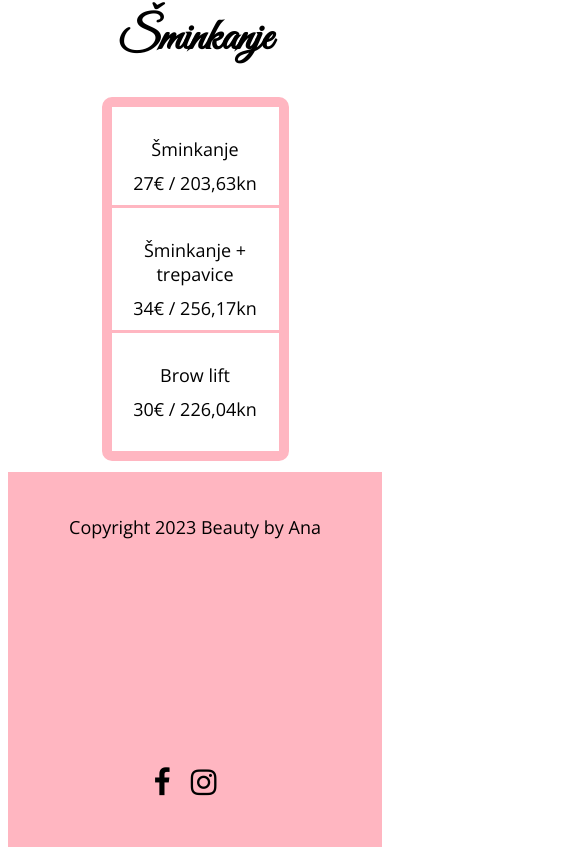
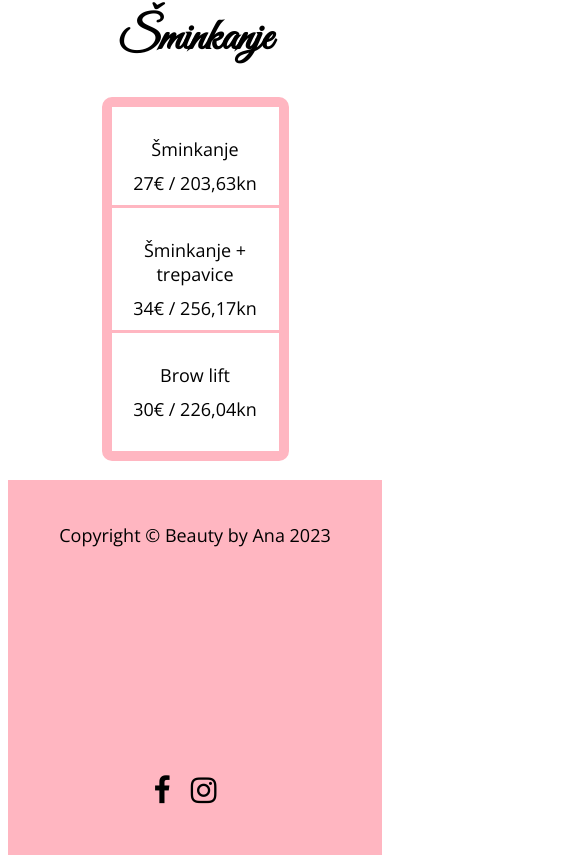
Before and after one commit to mateorumac/PI-Projekt, a Vue app: page /cjenik in a window 390 px wide. Shown: the part 6000-6863 px from the top of the page, 585 px wide, since content can reach past the window. Built offline with nearby package versions, Linux system fonts and the light colour scheme.

Commit message:
about edited / responsive editing

```diff
--- a/src/App.vue
+++ b/src/App.vue
@@ -27,8 +27,8 @@
   </nav>
   <router-view/>
   <footer>
-    <p style="font-size:18px"> Copyright 2023 Beauty by Ana </p>
-    <p style="padding-left:950px;
+    <p style="font-size:18px"> Copyright © Beauty by Ana 2023 </p>
+    <p style="padding-left:925px;
               font-size:18px"> Za novosti i informacije zapratite nas putem društvenih mreža </p>
     <div class="social-media">
         <a href="https://www.facebook.com/anaminyme.manev" target="_blank">
@@ -38,7 +38,6 @@
           <i class="fa fa-instagram"></i>
         </a>
       </div>
-
   </footer>
 </template>
 
@@ -124,7 +123,7 @@ footer {
   font-size: 30px;
 }
 
-@media (max-width: 768px) {
+@media (max-width: 767px) {
   .nav-links {
     display: none;
   }
@@ -136,8 +135,9 @@ footer {
   footer {
     flex-direction: column;
     text-align: center;
+    overflow: hidden;
+    font-size: 5px;
   }
-
   .social-media {
     margin-bottom: 20px;
   }
--- a/src/views/Cjenik.vue
+++ b/src/views/Cjenik.vue
@@ -66,7 +66,7 @@
     </ul>
   </div>
 
-  <div class="container3">
+  <div class="container31">
     <h1> Šminkanje </h1>
     <ul class="pricelist">
       <li v-for="(item, index) in items7" :key="item.name" :class="{ 'item': true, 'no-bottom-border': index === items7.length - 1 }">
@@ -88,6 +88,15 @@ h1{
 .container3 {
   padding-top: 3%;
   padding-bottom: 3%;
+  width: 50%;
+  margin: 0 auto;
+  text-align: center;
+
+}
+
+.container31 {
+  padding-top: 3%;
+  padding-bottom: 5%;
   width: 50%;
   margin: 0 auto;
   text-align: center;
--- a/src/views/HomeView.vue
+++ b/src/views/HomeView.vue
@@ -242,6 +242,9 @@ img:hover {
         .right {
           width: 100%;
         }
+        .slider{
+          margin-top: 55px;
+        }
       }
 
     </style>
--- a/src/views/Kontakt.vue
+++ b/src/views/Kontakt.vue
@@ -1,4 +1,5 @@
 <template>
+<link rel="stylesheet" href="https://cdnjs.cloudflare.com/ajax/libs/font-awesome/4.7.0/css/font-awesome.min.css">
   <div class="container4">
         <div class="row">
           <div class="column left">
@@ -15,9 +16,11 @@
           <div class="column right">
 
             <img src="bba.png" class="logo1">
-
+            <i class="fa-sharp fa-solid fa-location-dot"></i>
             <p class="contact">TRG KRALJA TOMISLAVA 8 <br>PULA<br><br><br>
+            <i class="fa-sharp fa-solid fa-phone"></i>
             097 663 43 57 <br><br><br>
+            <i class="fa-sharp fa-solid fa-envelopes-bulk"></i>
             AMMANEV@GMAIL.COM</p><br><br>
 
           </div>
--- a/src/views/O nama.vue
+++ b/src/views/O nama.vue
@@ -4,7 +4,7 @@
         <div class="row">
 
           <div class="column left">
-            <img src="salon2.jpg" alt="salon" style="width: 80%; margin-left:-5%">
+            <img src="salon2.jpg" alt="salon">
             <p class="about">Naš salon opremljen je po visokim standardima, <br>
               pružajući klijentima ugodnu i toplu atmosferu. <br>
              Svi naši klijenti dobiju najbolju profesionalnu uslugu, <br>
@@ -62,10 +62,22 @@
         margin:5%;
         padding-top: 5%;
         font-family: 'Open Sans', sans-serif;
+        font-size: 25px;
       }
 
-      .column left, right img {
-  max-width: 60%;
+      .left img {
+  max-width: 80%;
   height: auto;
+  padding-left: 7%;
+  padding-top: 5%;
+  padding-bottom: 5%;
+  margin-left:-5%
+}
+
+      .right img {
+  max-width: 80%;
+  height: auto;
+  padding-top: 5%;
+  padding-bottom: 5%;
 }
     </style>
```
